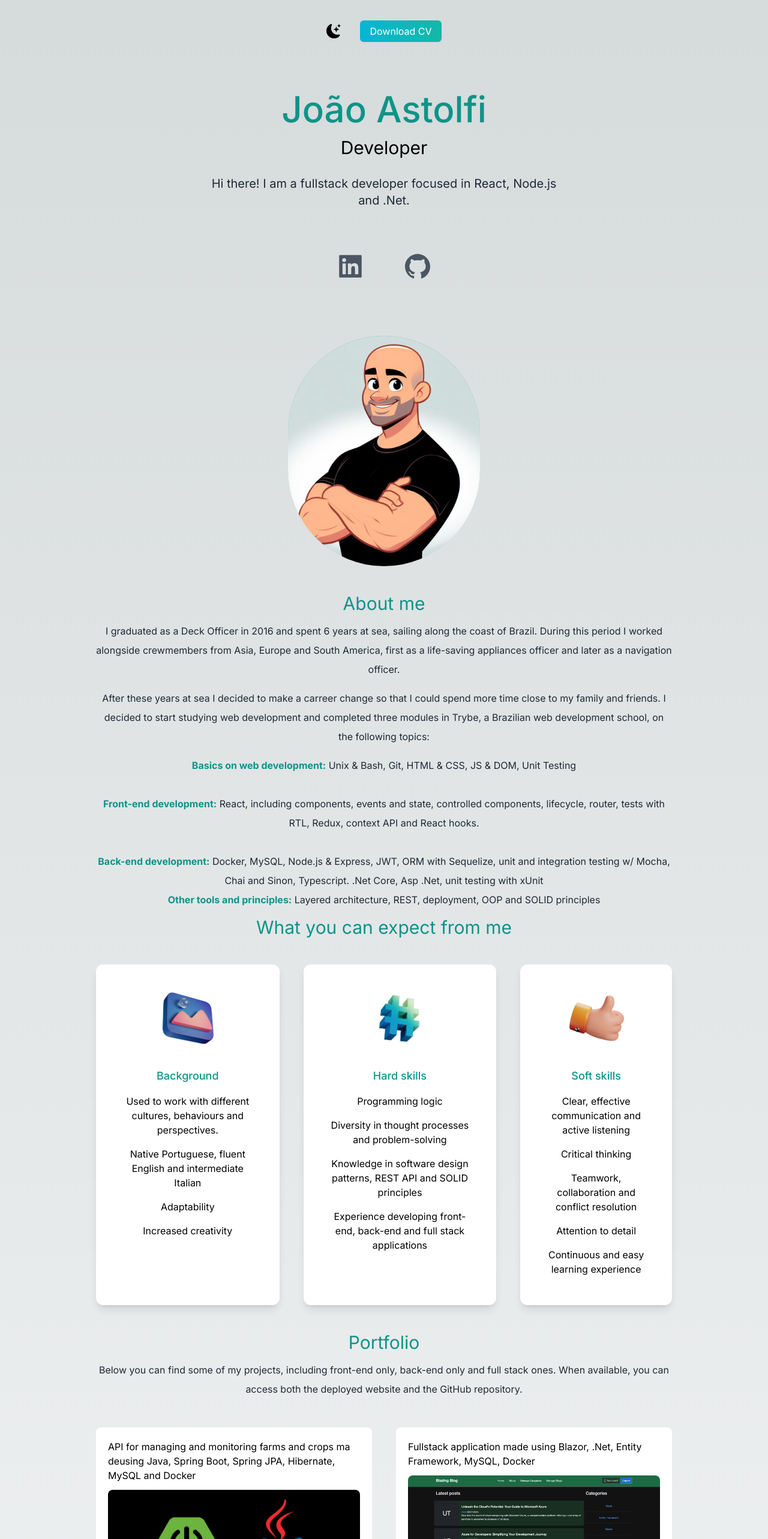
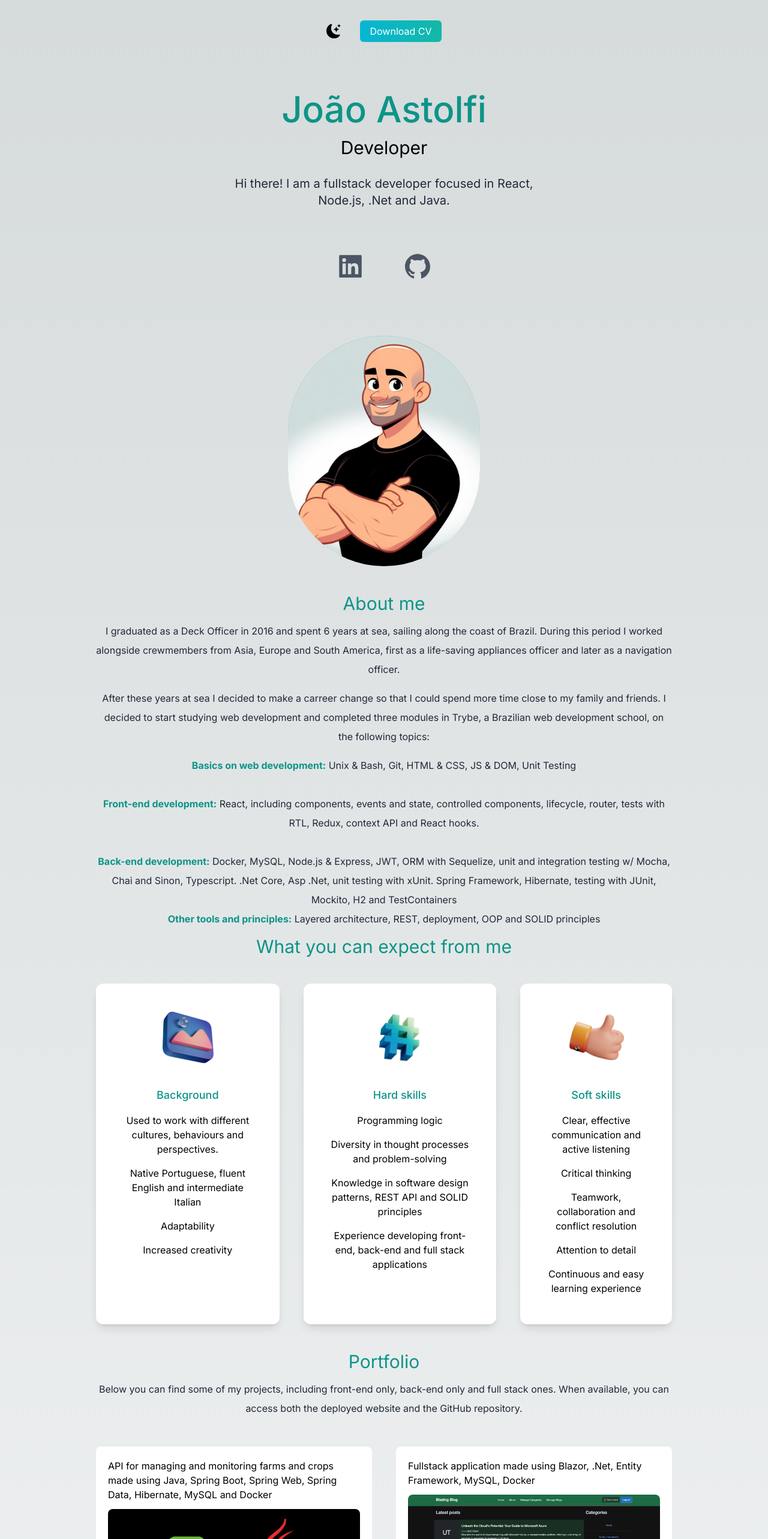
Before and after one commit to jpastolfi/react-portfolio, a Next.js app: page / in a window 1280 px wide. Shown: the top 2566 px of the page at 60% size. Built offline with nearby package versions, Linux system fonts and the light colour scheme.

Commit message:
Small changes regarding Java

```diff
--- a/app/page.js
+++ b/app/page.js
@@ -31,7 +31,7 @@ export default function Home() {
           <div className='text-center p-10'>
             <h2 className='text-5xl py-2 text-teal-600 font-medium md:text-6xl'>João Astolfi</h2>
             <h3 className='text-2xl py-2 md:text-3xl dark:text-gray-200'>Developer</h3>
-            <p className='text-md py-5 leading-8 text-gray-800 md:text-xl max-w-xl mx-auto dark:text-gray-200'>Hi there! I am a fullstack developer focused in React, Node.js and .Net.</p>
+            <p className='text-md py-5 leading-8 text-gray-800 md:text-xl max-w-xl mx-auto dark:text-gray-200'>Hi there! I am a fullstack developer focused in React, Node.js, .Net and Java.</p>
           </div>
           <div className='text-5xl flex justify-center gap-16 py-3 text-gray-600'>
             <a href='https://www.linkedin.com/in/jpastolfi/' target='_blank'><AiFillLinkedin /></a>
@@ -53,7 +53,7 @@ export default function Home() {
             <ol className='text-md py-2 leading-8 text-gray-800 dark:text-gray-200'>
               <li><span className='font-bold text-teal-600'>Basics on web development:</span> Unix & Bash, Git, HTML & CSS, JS & DOM, Unit Testing</li><br></br>
               <li><span className='font-bold text-teal-600'>Front-end development:</span> React, including components, events and state, controlled components, lifecycle, router, tests with RTL, Redux, context API and React hooks.</li><br></br>
-              <li><span className='font-bold text-teal-600'>Back-end development:</span> Docker, MySQL, Node.js & Express, JWT, ORM with Sequelize, unit and integration testing w/ Mocha, Chai and Sinon, Typescript. .Net Core, Asp .Net, unit testing with xUnit</li>
+              <li><span className='font-bold text-teal-600'>Back-end development:</span> Docker, MySQL, Node.js & Express, JWT, ORM with Sequelize, unit and integration testing w/ Mocha, Chai and Sinon, Typescript. .Net Core, Asp .Net, unit testing with xUnit. Spring Framework, Hibernate, testing with JUnit, Mockito, H2 and TestContainers</li>
               <li><span className='font-bold text-teal-600'>Other tools and principles:</span> Layered architecture, REST, deployment, OOP and SOLID principles</li>
             </ol>
           </div>
@@ -101,10 +101,10 @@ export default function Home() {
           </div>
           <div className='flex flex-col gap-10 py-10 lg:flex-row lg:flex-wrap'>
           <div className='bg-white p-5 rounded-lg basis-1/3 flex-1 flex-col items-center flex'>
-            <h1 className='mb-3'>API for managing and monitoring farms and crops ma deusing Java, Spring Boot, Spring JPA, Hibernate, MySQL and Docker</ h1>
+            <h1 className='mb-3'>API for managing and monitoring farms and crops made using Java, Spring Boot, Spring Web, Spring Data, Hibernate, MySQL and Docker</ h1>
             <Image src={java_spring} className='rounded-lg object-cover' width={'100%'} height={'100%'} layout='responsive' alt='image'/>
              <div className='flex justify-evenly mt-3 w-full'>
-              <a href='https://github.com/jpastolfi/farm-and-crop-management-api' target="_blank" className='bg-teal-600 text-white font-bold py-2 px-4 rounded'>Github</a>
+              <a href='https://github.com/jpastolfi/farm-and-crop-management-api-fase-b' target="_blank" className='bg-teal-600 text-white font-bold py-2 px-4 rounded'>Github</a>
             </div>
           </div>
           <div className='bg-white p-5 rounded-lg basis-1/3 flex-1 flex-col items-center flex'>
```
Also changed, not shown: 1 other file (tests, documents, lock files or other folders).
